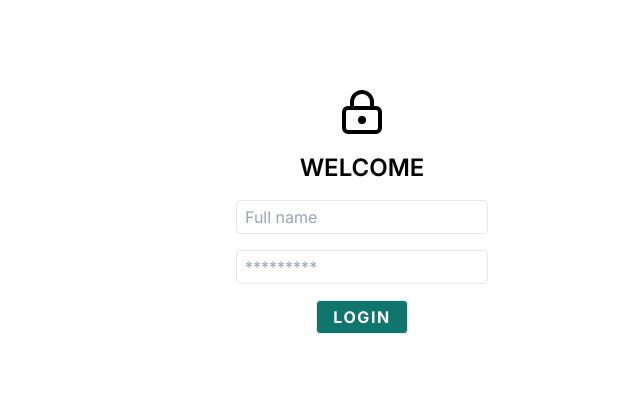
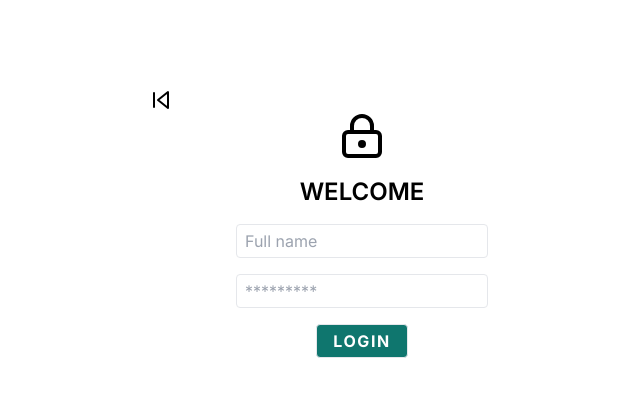
Before and after one commit to VanjaXYZ/users_list_frontend, a Next.js app: page /auth/login in a window 1280 px wide. Shown: the top 396 px of the page, without its empty margins (278-918 px from the left). Built offline with nearby package versions, Linux system fonts and the light colour scheme.

Commit message:
add back arrow

```diff
--- /dev/null
+++ b/src/app/components/(auth)/BackArrow.tsx
@@ -0,0 +1,13 @@
+import { SkipBack } from "lucide-react";
+import Link from "next/link";
+import React from "react";
+
+const BackArrow = () => {
+  return (
+    <Link href={"/"}>
+      <SkipBack />
+    </Link>
+  );
+};
+
+export default BackArrow;
--- a/src/app/components/(auth)/LoginForm.tsx
+++ b/src/app/components/(auth)/LoginForm.tsx
@@ -1,9 +1,11 @@
 import { LockKeyhole } from "lucide-react";
 import React from "react";
+import BackArrow from "./BackArrow";
 
 const LoginForm = () => {
   return (
     <form className="w-1/3 m-auto h-96 mt-20 py-2">
+      <BackArrow />
       <div className="flex justify-center flex-col items-center gap-4">
         <LockKeyhole size={48} />
         <h3 className="text-center text-2xl uppercase antialiased font-semibold">
--- a/src/app/components/(auth)/SignupForm.tsx
+++ b/src/app/components/(auth)/SignupForm.tsx
@@ -1,9 +1,10 @@
 import { LockKeyhole } from "lucide-react";
-import React from "react";
+import BackArrow from "./BackArrow";
 
 const SignupForm = () => {
   return (
     <form className="w-1/3 m-auto h-96 mt-20 py-2">
+      <BackArrow />
       <div className="flex justify-center flex-col items-center gap-4">
         <LockKeyhole size={48} />
         <h3 className="text-center text-2xl uppercase antialiased font-semibold">
```
